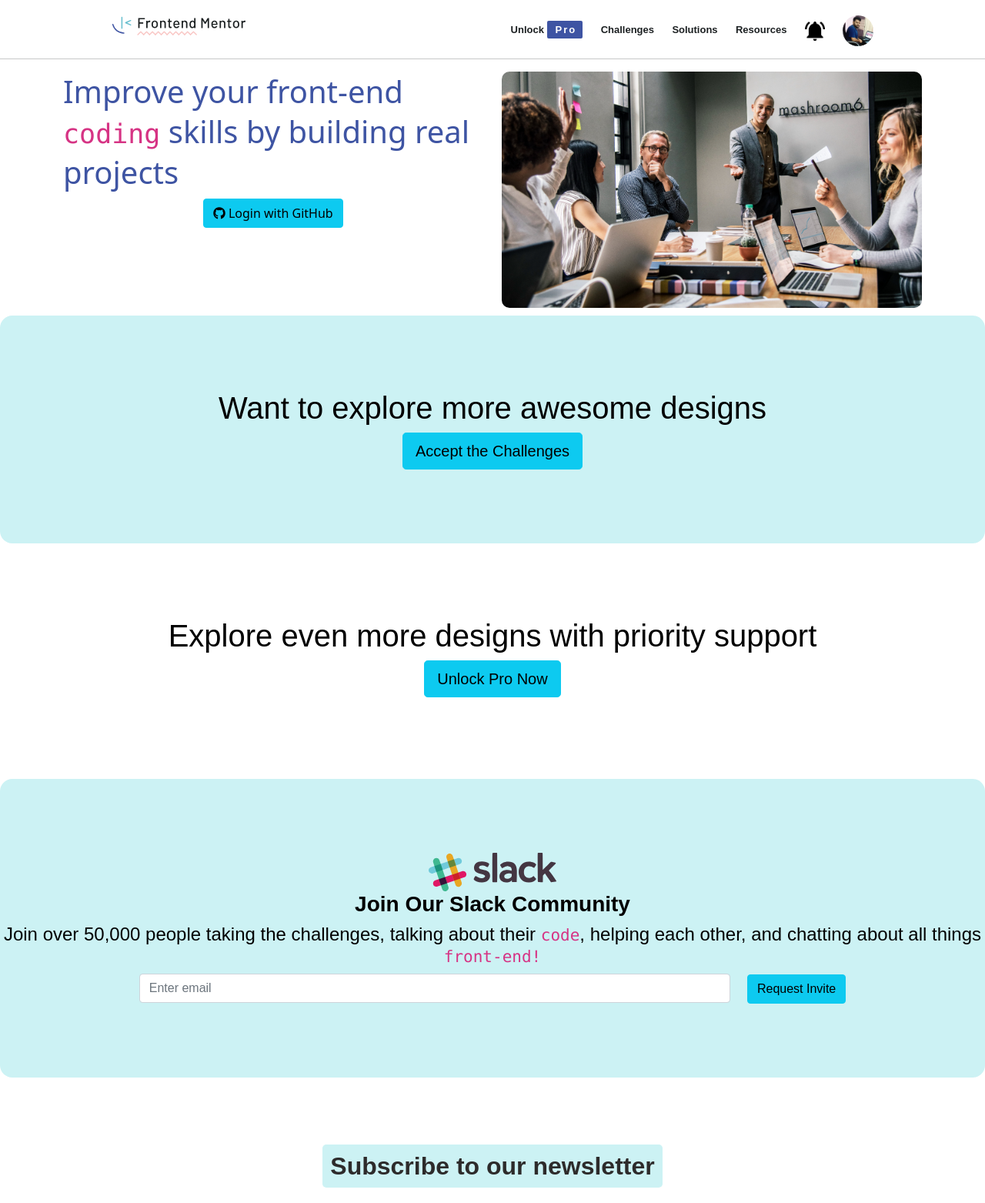
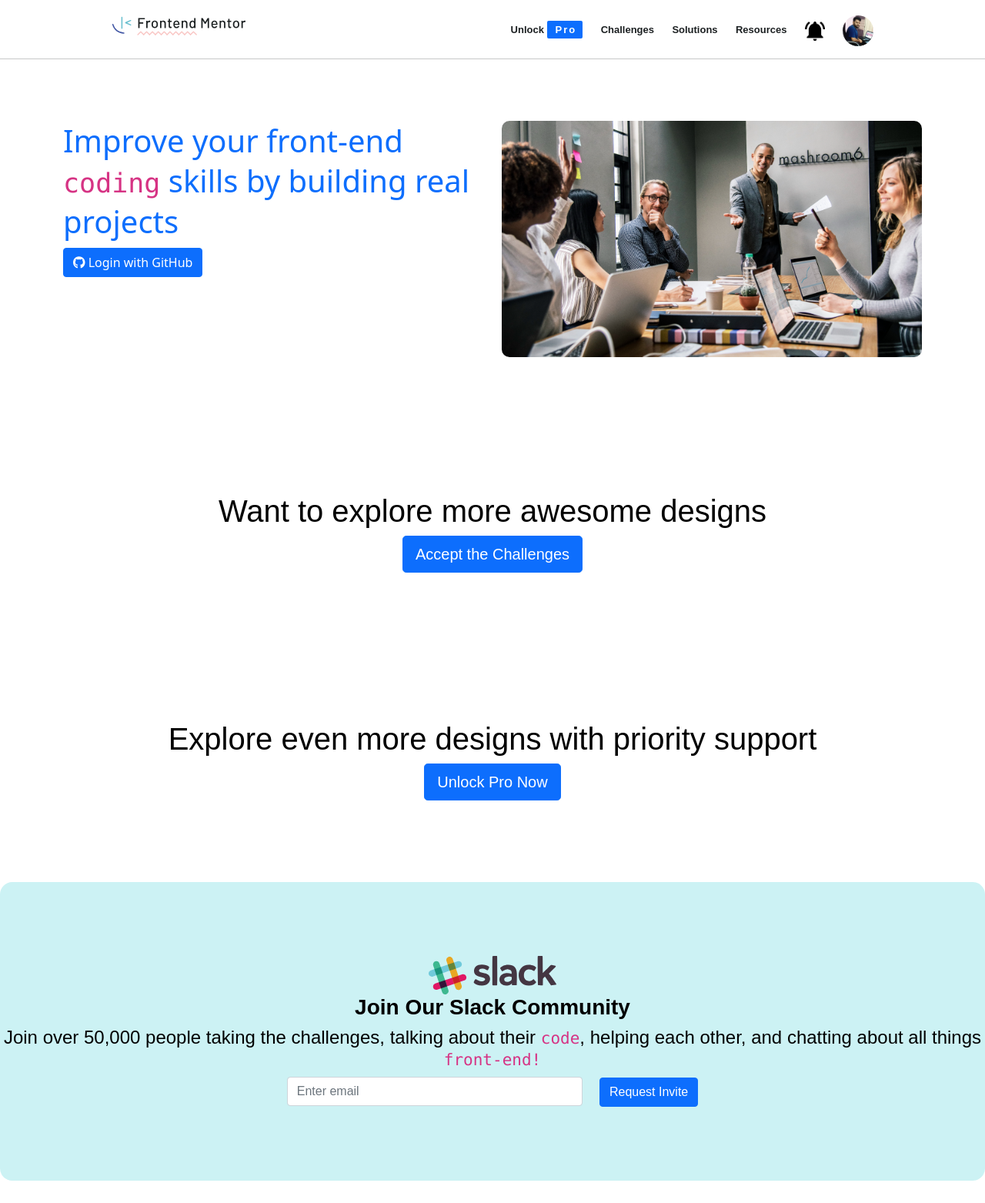
Before and after one commit to sarojvrc/Frontend-Mentor-Clone, a plain HTML site: page index.html in a window 1280 px wide. Shown: the top 1563 px of the page at 77% size. Drawn offline with nearby package versions, Linux system fonts and the light colour scheme.

Commit message:
Initial Commit

```diff
--- a/index.html
+++ b/index.html
@@ -47,37 +47,16 @@
     <!-- headrer ends here -->
     <hr>
 
-    <!-- intro section starts here -->
-    <!-- <section class="intro">
-      <div class="container1">
-        <h1 style="text-align: center;">Welcome to Frontend Mentor</h1>
-        <div>
-          <div class="welcomediv1">
-            <img src="images/welcome.svg" >
-          </div>
-          <div class="welcomediv2">
-            <h3>
-              Where <code> Developer</code> meets with <code> Creativity</code>
-            </h3>
-          </div>
-        </div>
-      </div>
-    </section> -->
-    <!-- section 1 ends here -->
-
     <!-- welcome section -->
     <section>
-      <div class="container">
+      <div class="container welcomesec">
         <div class="row">
           <div class="col-6">
             <h1 class="welcomeh1">
               Improve your front-end <code> coding</code> skills by building real projects
             </h1>
-            <!-- <p>
-              Solve real-world HTML, CSS and JavaScript challenges whilst working to professional designs. Join 211,974 developers building projects, reviewing code, and helping each other get better.
-            </p> -->
-            <div class="probutton1">
-              <button class="btn btn-info" onclick="location.href='#'"><i class="fab fa-github"></i> Login with GitHub</button>
+            <div class="welcomebutton">
+              <button class="btn btn-primary" onclick="location.href='#'"><i class="fab fa-github"></i> Login with GitHub</button>
           </div>
           </div>
           <div class="col-6 welcomeimagediv">
@@ -90,9 +69,9 @@
 
     <!-- section 2 starts here -->
     <section>
-      <div class="container2">
+      <div class="container3">
         <h1>Want to explore more awesome designs</h1>
-          <button class="btn btn-info btn-lg" onclick="location.href='challenges.html'" type="button">Accept the Challenges</button>
+          <button class="btn btn-primary btn-lg" onclick="location.href='challenges.html'" type="button">Accept the Challenges</button>
       </div>
     </section>
     <!-- section 2 ends here -->
@@ -101,7 +80,7 @@
     <section>
       <div class="container3">
         <h1>Explore even more designs with priority support</h1>
-          <button class="btn btn-info btn-lg" onclick="location.href='unlockpro.html'" type="button">Unlock Pro Now</button>
+          <button class="btn btn-primary btn-lg" onclick="location.href='unlockpro.html'" type="button">Unlock Pro Now</button>
       </div>
     </section>
     <!-- section3 ends here -->
@@ -116,7 +95,7 @@
           <div class="form-group slack">
             <input type="email" class="form-control" placeholder="Enter email">
           </div> &nbsp; &nbsp;
-          <button class="btn btn-info">Request Invite</button>
+          <button class="btn btn-primary">Request Invite</button>
         </form>
       </div>
     </section>
@@ -137,7 +116,7 @@
                 <div class="form-group slack">
                   <input type="email" class="form-control" placeholder="Enter email">
                 </div> &nbsp; &nbsp;
-                <button class="btn btn-info">Subscribe</button>
+                <button class="btn btn-primary">Subscribe</button>
               </form>
             </div>
             <div class="col-sm">
--- a/style.css
+++ b/style.css
@@ -53,7 +53,7 @@
   }
 
   .hover:hover {
-    border-bottom: 2px solid rgb(62, 84, 163)
+    border-bottom: 2px solid #0d6efd
   }
 
   .nav > #nav-check {
@@ -107,7 +107,7 @@
 }
 
 .pro{
-    background-color: rgb(62, 84, 163);
+    background-color: #0d6efd;
     border-radius: 2px;
     color: rgb(255, 255, 255);
     font-family: Heebo, sans-serif;
@@ -148,15 +148,15 @@
   height: 100%;
 }
 .welcomediv2 h3{
-  color: rgb(62, 84, 163);
+  color: #0d6efd;
 }
 .intro h1{
   font-family: 'Source Sans Pro', sans-serif;
-  color: rgb(62, 84, 163);
+  color: #0d6efd;
 
 }
 .welcomeh1{
-  color: rgb(62, 84, 163);
+  color: #0d6efd;
   text-align: left;
   /* padding: 5px; */
   /* margin-left: 0; */
@@ -173,7 +173,7 @@
   text-align: center;
 }
 span{
-  color: rgb(62, 84, 163);
+  color: #0d6efd;
 }
 span:hover{
   text-shadow: 0 0 2px rgb(100, 99, 99);
@@ -212,6 +212,9 @@ span:hover{
   text-align: center;
   color: black;
 }
+.welcomesec{
+  padding: 4rem 0px 5rem 0px;
+}
 .procontainer4{
   padding: 0px 0px 3rem;
   text-align: center;
@@ -239,49 +242,9 @@ span:hover{
 }
 
 .slack{
-  width: 60%;
+  width: 30%;
   display: inline-flex;
 }
-/* .slack-button{
-  width: 20%;
-  background-color: blue;
-  border-radius: 10px;
-  color: white;
-  height: 40px;
-} */
-/* .probutton{
-  background-color: rgb(237, 44, 73);
-  color: white;
-  border-radius: 30px;
-  font-family: Barlow, sans-serif;
-  border: 2px solid rgb(237, 44, 73);
-  padding: 1.2rem 5rem;
-  font-style: italic;
-  text-align: center;
-  text-transform: uppercase;
-} */
-/* .menbershipbutton{
-  background-color: rgb(237, 44, 73);
-  color: white;
-  border-radius: 30px;
-  font-family: Barlow, sans-serif;
-  border: 2px solid rgb(237, 44, 73);
-  padding: 5px 1rem;
-  font-style: italic;
-  text-align: center;
-  text-transform: uppercase;
-} */
-/* .menbershipbutton:hover{
-  background-color: rgb(3, 14, 158);
-  color: white;
-  border-radius: 30px;
-  font-family: Barlow, sans-serif;
-  border: 2px solid rgb(3, 14, 158);
-  padding: 5px 1rem;
-  font-style: italic;
-  text-align: center;
-  text-transform: uppercase;
-} */
 .prodiv{
   background-color:#CCF2F4;
   border-radius: 10px;
@@ -293,21 +256,16 @@ span:hover{
   text-align: center;
   margin-top: 1rem;
 }
-/* .probutton:hover{
-  background-color: rgb(19, 102, 226);
-  color: rgb(249, 249, 250);
-  border-radius: 30px;
-  font-family: Barlow, sans-serif;
-  border: 2px solid rgb(3, 14, 158);
-  padding: 1.2rem 5rem;
-  font-style: italic;
-  text-align: center;
-  text-transform: uppercase;
-} */
+
 .probutton1{
   align-items: center;
   justify-content: center;
   text-align: center;
+}
+.welcomebutton{
+  align-items: center;
+  justify-content: center;
+  text-align: start;
 }
 footer{
   color: rgb(255, 255, 255);
@@ -321,7 +279,7 @@ footer a{
   text-decoration: none;
 }
 .active{
-  border-bottom: 2px solid rgb(62, 84, 163);
+  border-bottom: 2px solid #0d6efd;
 }
 .heebo{
   font-family:  Heebo, sans-serif;
@@ -333,7 +291,7 @@ footer a{
   color: green;
 }
 .blue{
-  color: rgb(62, 84, 163);
+  color: #0d6efd;
 }
 .red{
   color: red;
@@ -357,7 +315,7 @@ footer a{
 }
 .css{
   font-weight:normal;
-  color: rgb(69, 30, 212);
+  color: rgb(14, 235, 179);
 }
 .js{
   font-weight:normal;
```
Also changed, not shown: Resources.html (+2 -2 lines), challenges.html (+2 -2 lines), solutions.html (+2 -2 lines), unlockpro.html (+7 -7 lines).
